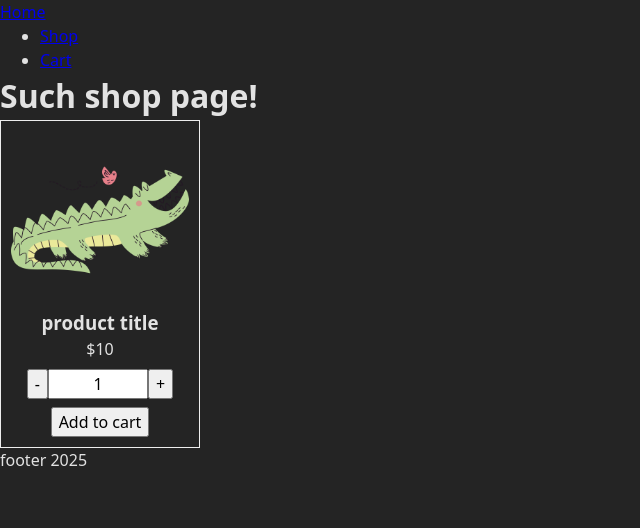
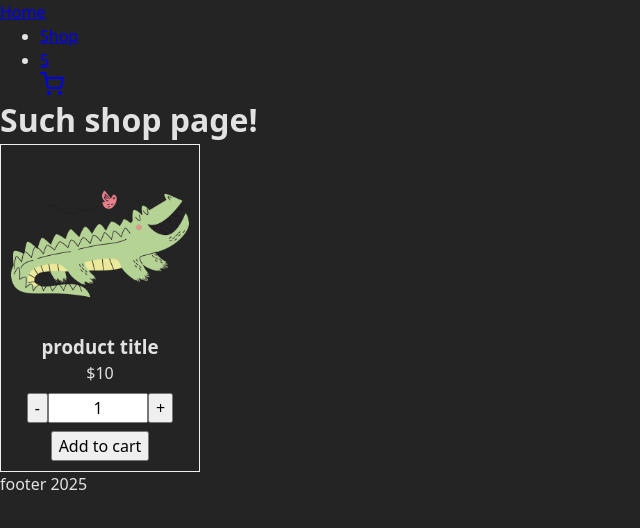
Before and after one commit to greqov/odin-shopping-cart-3000, a React (Vite) app: page /shop in a window 1280 px wide. Shown: the top 528 px of the page, without its empty margins (0-640 px from the left). Built offline with nearby package versions, Linux system fonts and the light colour scheme.

Commit message:
Header: replace cart link with CartIcon component

```diff
--- a/src/components/Header.jsx
+++ b/src/components/Header.jsx
@@ -1,4 +1,5 @@
 import { Link } from 'react-router';
+import CartIcon from './CartIcon';
 
 function Header() {
   return (
@@ -11,7 +12,7 @@ function Header() {
               <Link to="/shop">Shop</Link>
             </li>
             <li>
-              <Link to="/shopping-cart">Cart</Link>
+              <CartIcon to="/shopping-cart" total={5} />
             </li>
           </ul>
         </nav>
```
Also changed, not shown: 1 other file (tests, documents, lock files or other folders).
